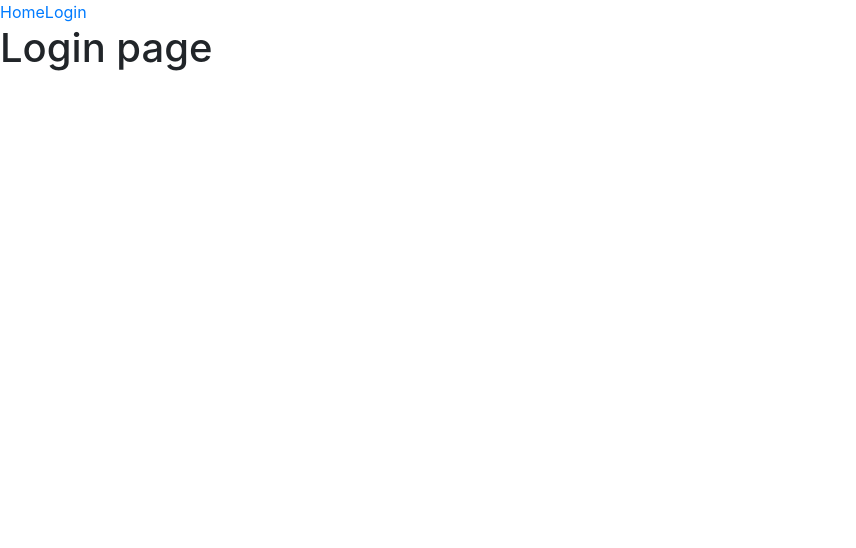
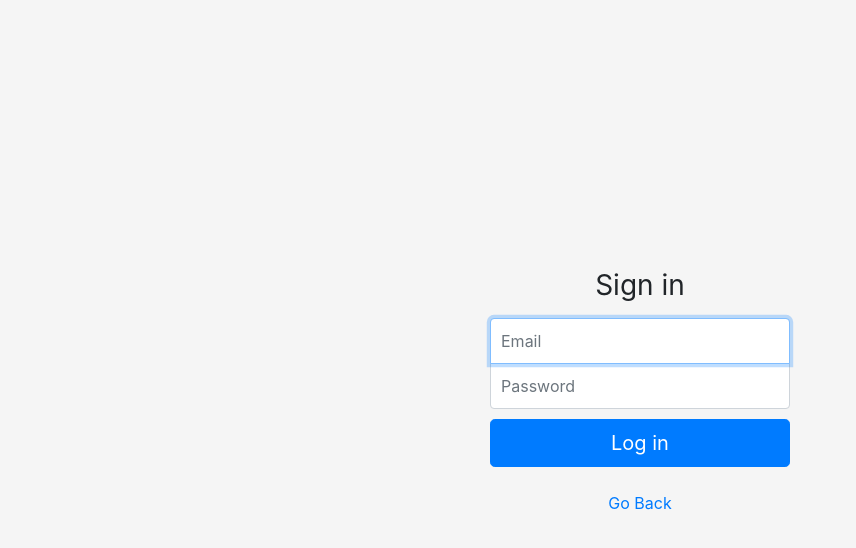
Before and after one commit to oleksiivelychko/react-ui, a React app: page /login in a window 1280 px wide. Shown: the top 548 px of the page, without its empty margins (0-856 px from the left). Built offline with nearby package versions, Linux system fonts and the light colour scheme.

Commit message:
add bootstrap example login page

```diff
--- a/src/App.js
+++ b/src/App.js
@@ -1,10 +1,5 @@
 import React from "react";
-
-import {
-    BrowserRouter,
-    Switch,
-    Route, Link
-} from "react-router-dom";
+import {BrowserRouter, Switch, Route, Link} from "react-router-dom";
 import HomePage from "./components/pages/HomePage";
 import LoginPage from "./components/pages/LoginPage";
 
@@ -12,10 +7,6 @@
     render() {
         return (
             <BrowserRouter>
-                <div>
-                    <Link to="/">Home</Link>
-                    <Link to="/login">Login</Link>
-                </div>
                 <Switch>
                     <Route path="/" component={HomePage} exact />
                     <Route path="/login" component={LoginPage} />
--- a/src/components/pages/LoginPage.js
+++ b/src/components/pages/LoginPage.js
@@ -1,13 +1,24 @@
 import React from 'react';
+import {Link} from "react-router-dom";
 
 export default class LoginPage extends React.Component {
+
     constructor(props) {
         super(props);
     }
+
     render(){
         return (
-            <div className="content">
-                <h1>Login page</h1>
+            <div className="auth">
+                <form className="form-signin">
+                    <h1 className="h3 mb-3 font-weight-normal">Sign in</h1>
+                    <label htmlFor="inputEmail" className="sr-only">Email</label>
+                    <input type="email" id="inputEmail" className="form-control" placeholder="Email" required autoFocus/>
+                    <label htmlFor="inputPassword" className="sr-only">Password</label>
+                    <input type="password" id="inputPassword" className="form-control" placeholder="Password" required/>
+                    <button className="btn btn-lg btn-primary btn-block" type="submit">Log in</button>
+                    <p className="mt-4 mb-3 text-muted"><Link to='/'>Go Back</Link></p>
+                </form>
             </div>
         );
     }
--- /dev/null
+++ b/src/styles/auth.scss
@@ -0,0 +1,51 @@
+.auth {
+  height: 100%;
+  text-align: center;
+  display: -ms-flexbox;
+  display: -webkit-box;
+  display: flex;
+  -ms-flex-align: center;
+  -ms-flex-pack: center;
+  -webkit-box-align: center;
+  align-items: center;
+  -webkit-box-pack: center;
+  justify-content: center;
+  padding-top: 40px;
+  padding-bottom: 40px;
+  background-color: #f5f5f5;
+
+  .form-signin {
+    width: 100%;
+    max-width: 330px;
+    padding: 15px;
+    margin: 0 auto;
+
+    .checkbox {
+      font-weight: 400;
+    }
+
+    .form-control {
+      position: relative;
+      box-sizing: border-box;
+      height: auto;
+      padding: 10px;
+      font-size: 16px;
+    }
+
+    .form-control:focus {
+      z-index: 2;
+    }
+
+    input[type="email"] {
+      margin-bottom: -1px;
+      border-bottom-right-radius: 0;
+      border-bottom-left-radius: 0;
+    }
+
+    input[type="password"] {
+      margin-bottom: 10px;
+      border-top-left-radius: 0;
+      border-top-right-radius: 0;
+    }
+  }
+}
--- a/src/styles/core.scss
+++ b/src/styles/core.scss
@@ -1 +1,2 @@
 @import "~bootstrap/scss/bootstrap";
+@import 'auth';
```
